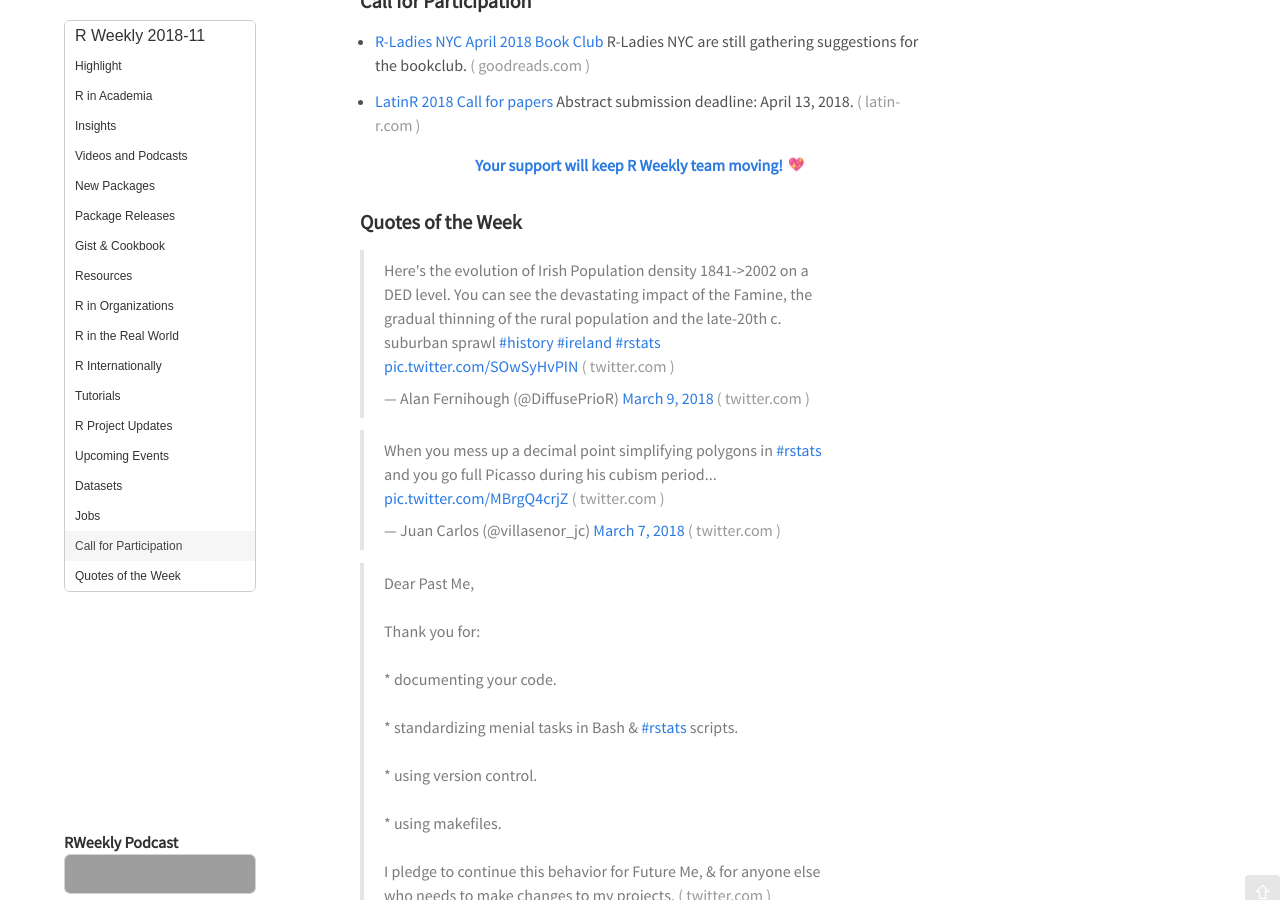
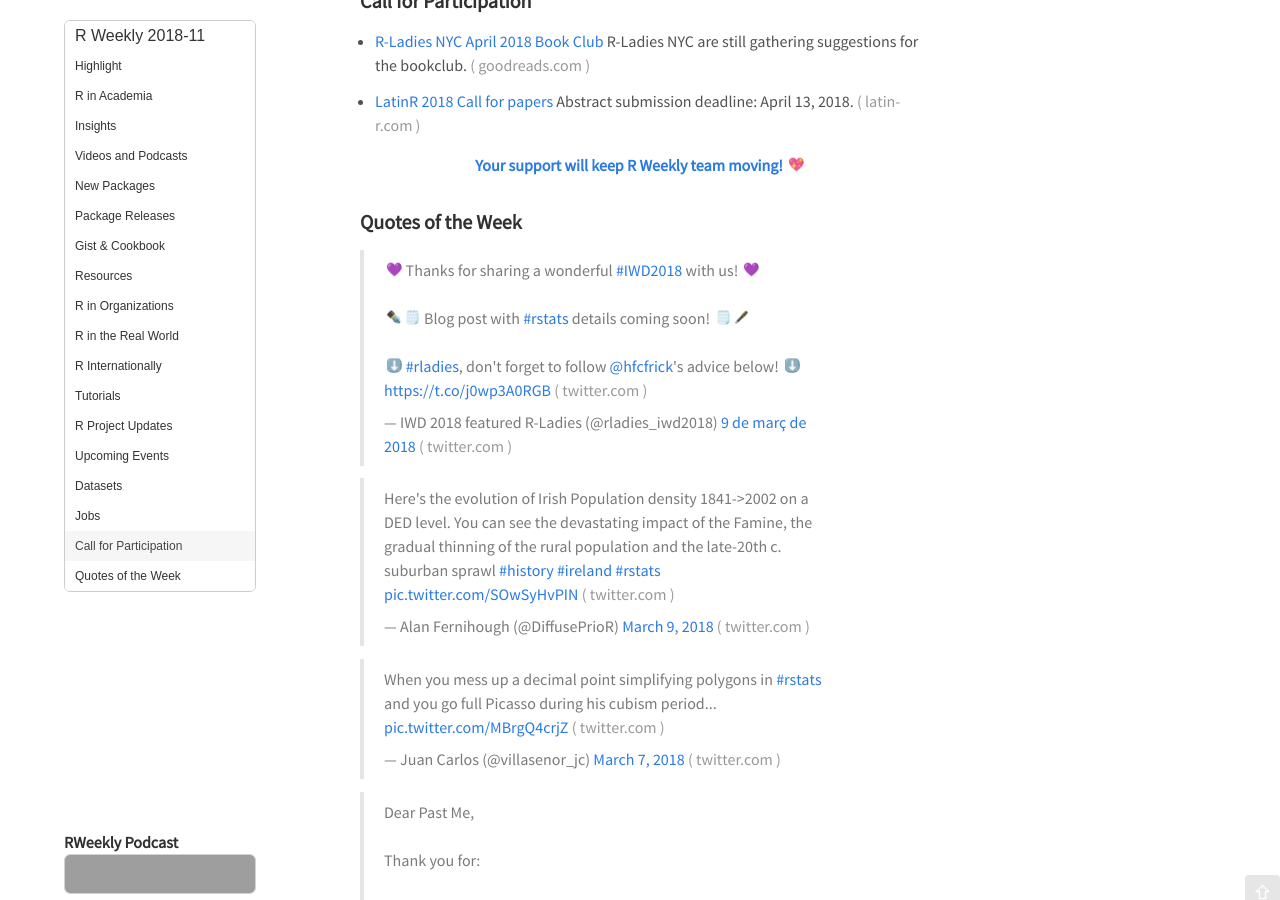
Before and after one commit to rweekly/rweekly.org, a Jekyll site: the page built from draft.md, in a window 1280 px wide and 900 px high, scrolled down 3663 px. Built offline with Jekyll 4.4.1, drawn with Linux system fonts in a browser that asks for light colours; emoji names are drawn with the system emoji font; comment, search, counter and statistics services are not loaded; grey boxes are pictures that could not be loaded.

Commit message:
Update draft.md

```diff
--- a/draft.md
+++ b/draft.md
@@ -208,6 +208,8 @@ More past events at [R conferences & meetups](https://conf.rweekly.org).
 
 ###  Quotes of the Week
 
+<blockquote class="twitter-tweet" data-lang="ca"><p lang="en" dir="ltr">💜 Thanks for sharing a wonderful <a href="https://twitter.com/hashtag/IWD2018?src=hash&amp;ref_src=twsrc%5Etfw">#IWD2018</a> with us! 💜<br><br>✒️🗒️ Blog post with <a href="https://twitter.com/hashtag/rstats?src=hash&amp;ref_src=twsrc%5Etfw">#rstats</a> details coming soon! 🗒️🖋️<br><br>⬇️ <a href="https://twitter.com/hashtag/rladies?src=hash&amp;ref_src=twsrc%5Etfw">#rladies</a>, don&#39;t forget to follow <a href="https://twitter.com/hfcfrick?ref_src=twsrc%5Etfw">@hfcfrick</a>&#39;s advice below! ⬇️ <a href="https://t.co/j0wp3A0RGB">https://t.co/j0wp3A0RGB</a></p>&mdash; IWD 2018 featured R-Ladies (@rladies_iwd2018) <a href="https://twitter.com/rladies_iwd2018/status/972072302727892992?ref_src=twsrc%5Etfw">9 de març de 2018</a></blockquote>
+
 <blockquote class="twitter-tweet" data-lang="en"><p lang="en" dir="ltr">Here&#39;s the evolution of Irish Population density 1841-&gt;2002 on a DED level. You can see the devastating impact of the Famine, the gradual thinning of the rural population and the late-20th c. suburban sprawl <a href="https://twitter.com/hashtag/history?src=hash&amp;ref_src=twsrc%5Etfw">#history</a> <a href="https://twitter.com/hashtag/ireland?src=hash&amp;ref_src=twsrc%5Etfw">#ireland</a> <a href="https://twitter.com/hashtag/rstats?src=hash&amp;ref_src=twsrc%5Etfw">#rstats</a> <a href="https://t.co/SOwSyHvPIN">pic.twitter.com/SOwSyHvPIN</a></p>&mdash; Alan Fernihough (@DiffusePrioR) <a href="https://twitter.com/DiffusePrioR/status/972042199675359232?ref_src=twsrc%5Etfw">March 9, 2018</a></blockquote>
 
 
```
